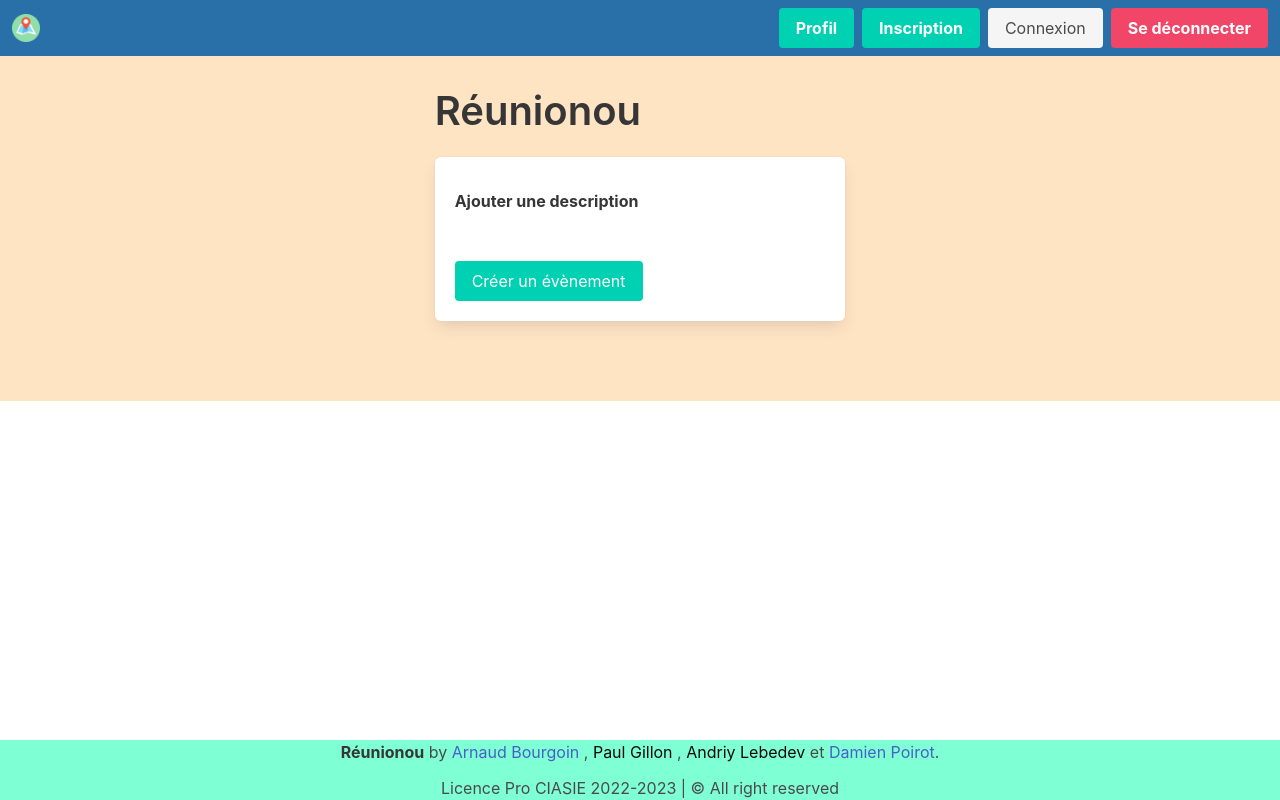
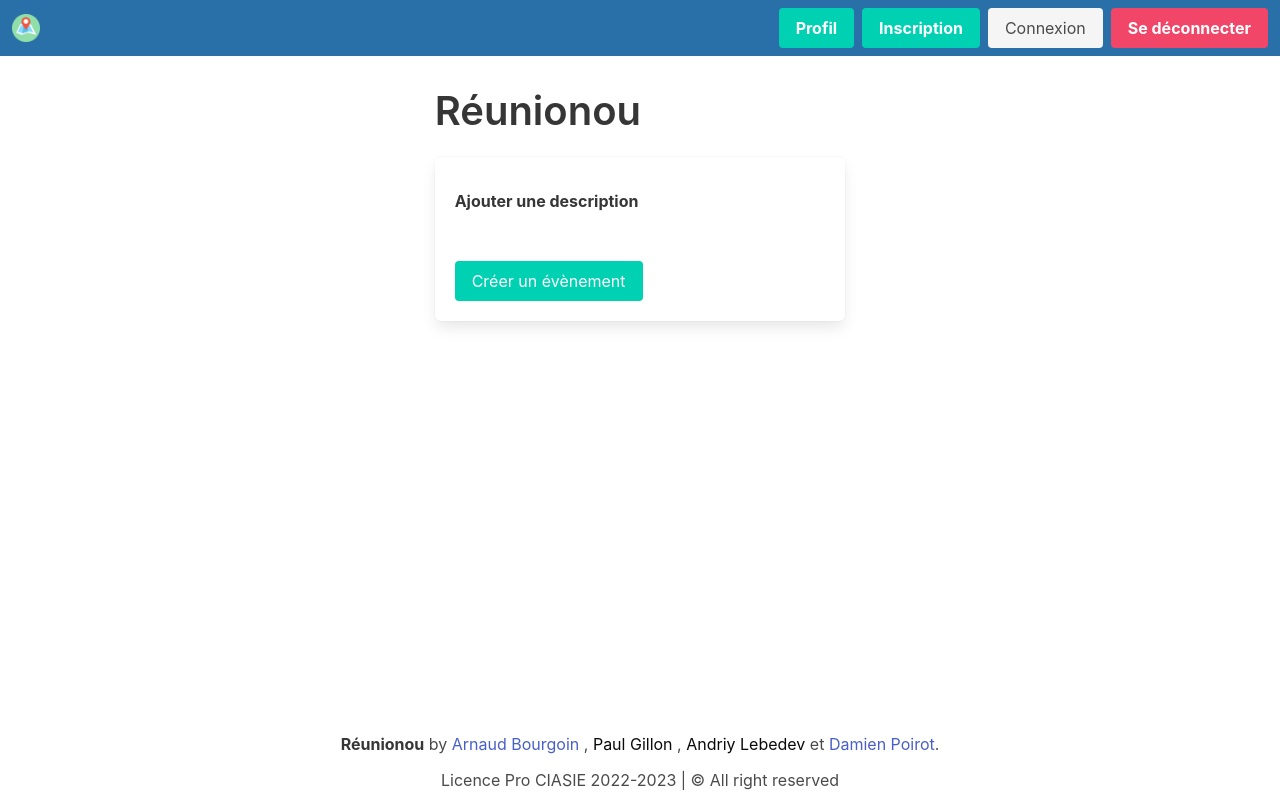
Before and after one commit to Arnaud541/VueJS_Reunionou, a Vue app: page / in a window 1280 px wide. Built offline with nearby package versions, Linux system fonts and the light colour scheme.

Commit message:
Feature: update CSS FooterBar

```diff
--- a/public/assets/css/main.css
+++ b/public/assets/css/main.css
@@ -1,16 +1,15 @@
 header {
-    background: rebeccapurple;
     margin-bottom: 2rem;
 }
 
 body {
-    background: bisque;
-    padding-bottom: 2.5rem;
+    padding-bottom: 3rem;
 }
 
 footer {
-    background: aquamarine;
+    background: rgba(255, 255, 255, 0.7);
     position: fixed;
     width: 100%;
     bottom: 0;
+    padding: 0.5rem 0;
 }
```
